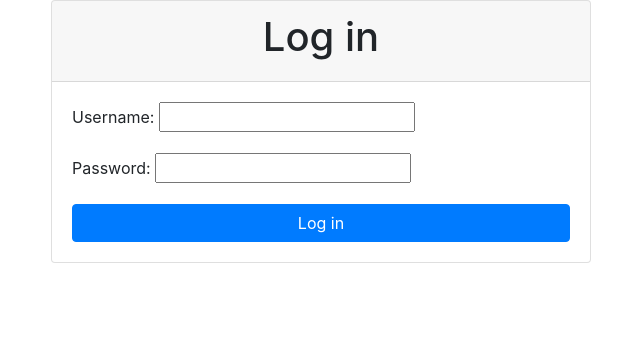
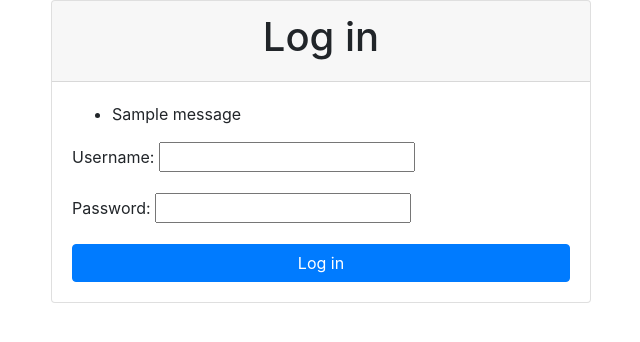
Before and after one commit to Desk-Booking-System/Desk-Booking-System, a Django app: page /account/login/ in a window 1280 px wide. Shown: the part 24-366 px from the top of the page, without its empty margins (319-959 px from the left). Run offline with Django 4.2, Linux system fonts and the light colour scheme; one stand-in notice (Sample message) is shown; some libraries are stand-ins or nearby versions.

Commit message:
Error messages added in login page
Error messages that pop up when user is disabled by admins or user enters wrong credentials.

```diff
--- a/deskbooking/templates/account.html
+++ b/deskbooking/templates/account.html
@@ -11,6 +11,14 @@
                     <h1 class="text-center">Log in</h1>
                 </div>
                 <div class="card-body">
+                    {% if messages %}
+                    <ul class="messages">
+                        {% for message in messages %}
+                        <li{% if message.tags %} class="{{ message.tags }}" {% endif %}>
+                            {{ message }}</li>
+                            {% endfor %}
+                    </ul>
+                    {% endif %}
                     <form method="post" class="form">
                         {% csrf_token %}
                         <div class="form-group">
```
